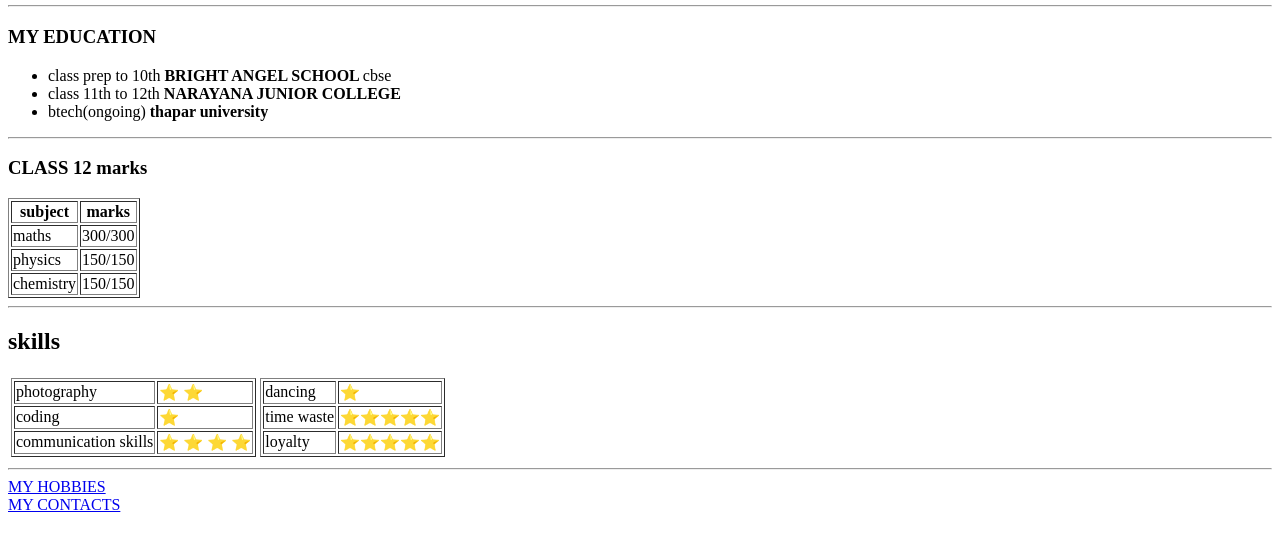
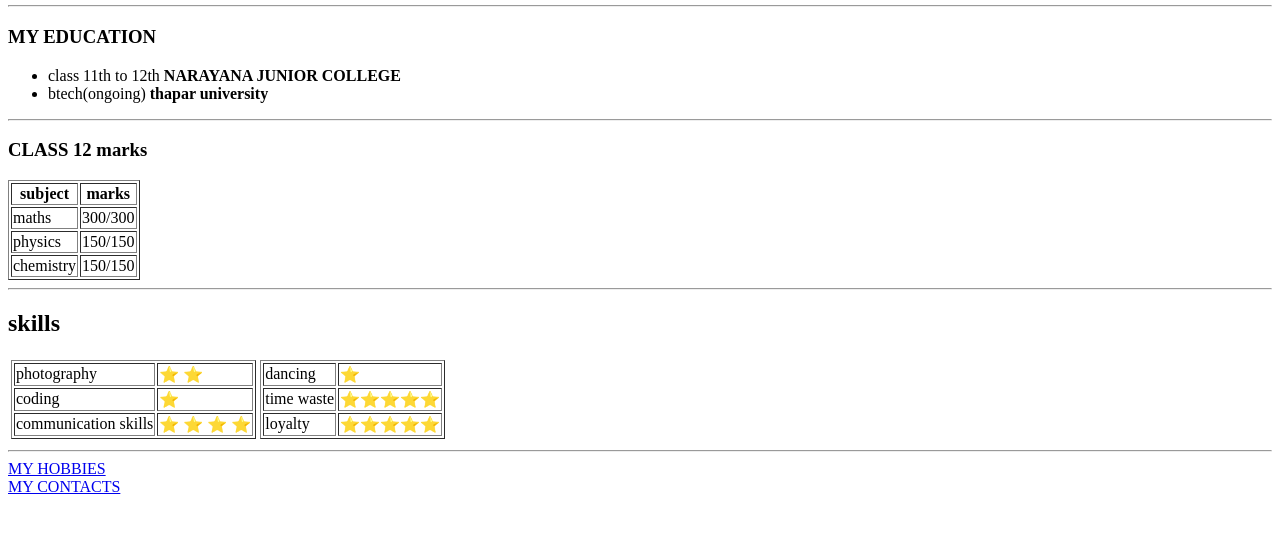
Before and after one commit to yuvshan05/cv, a plain HTML site: page index.html in a window 1280 px wide. Shown: the part 240-788 px from the top of the page. Drawn offline with Linux system fonts and the light colour scheme.

Commit message:
Update index.html

```diff
--- a/index.html
+++ b/index.html
@@ -23,7 +23,7 @@
     <hr>
     <h3>MY EDUCATION</h3>
       <ul>
-        <li>class prep to 10th <strong>BRIGHT ANGEL SCHOOL </strong>cbse</li>
+       <!-- <li>class prep to 10th <strong>BRIGHT ANGEL SCHOOL </strong>cbse</li>-->
         <li>class 11th to 12th <strong> NARAYANA JUNIOR COLLEGE</strong></li>
         <li>btech(ongoing) <STROng>thapar university</STROng></li>
     </ul>
```
